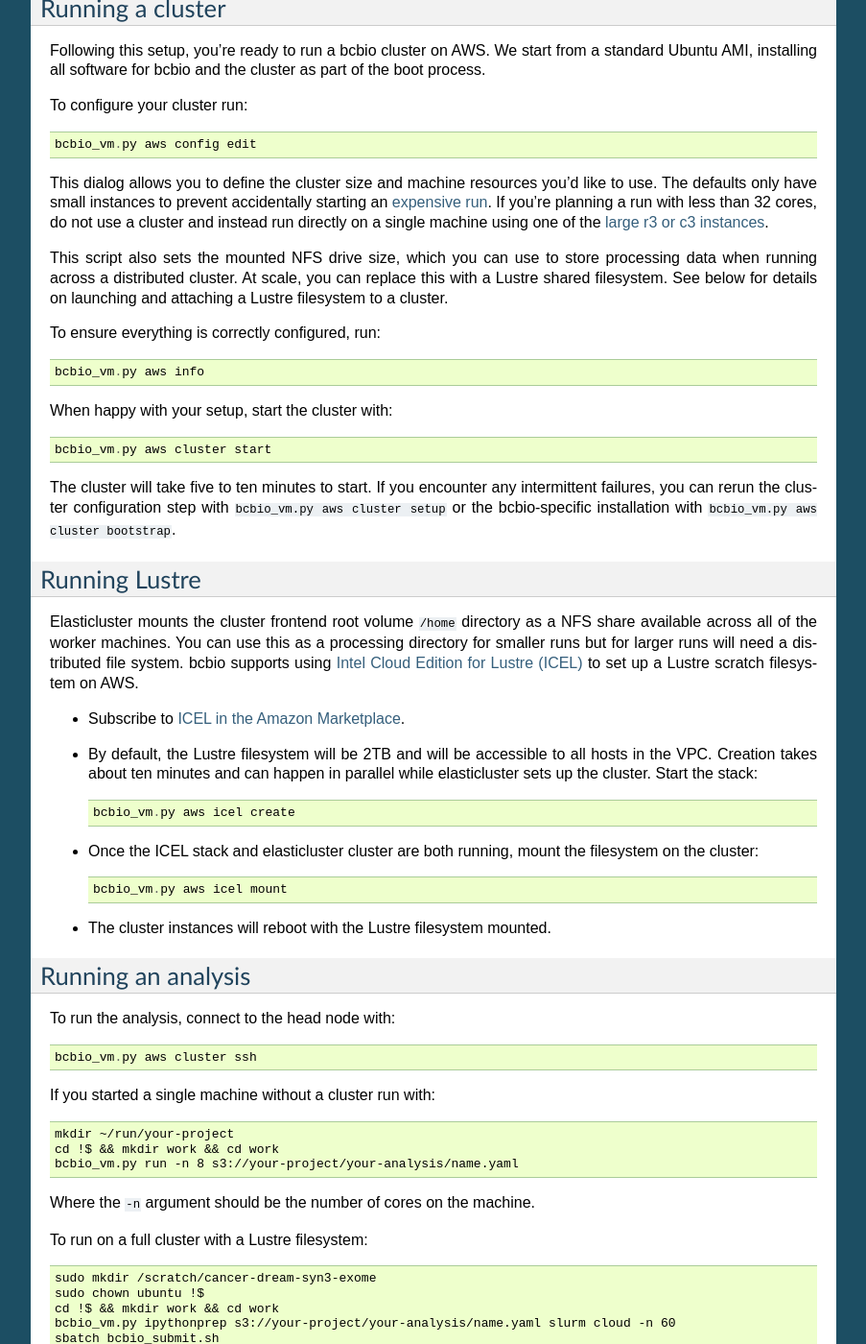
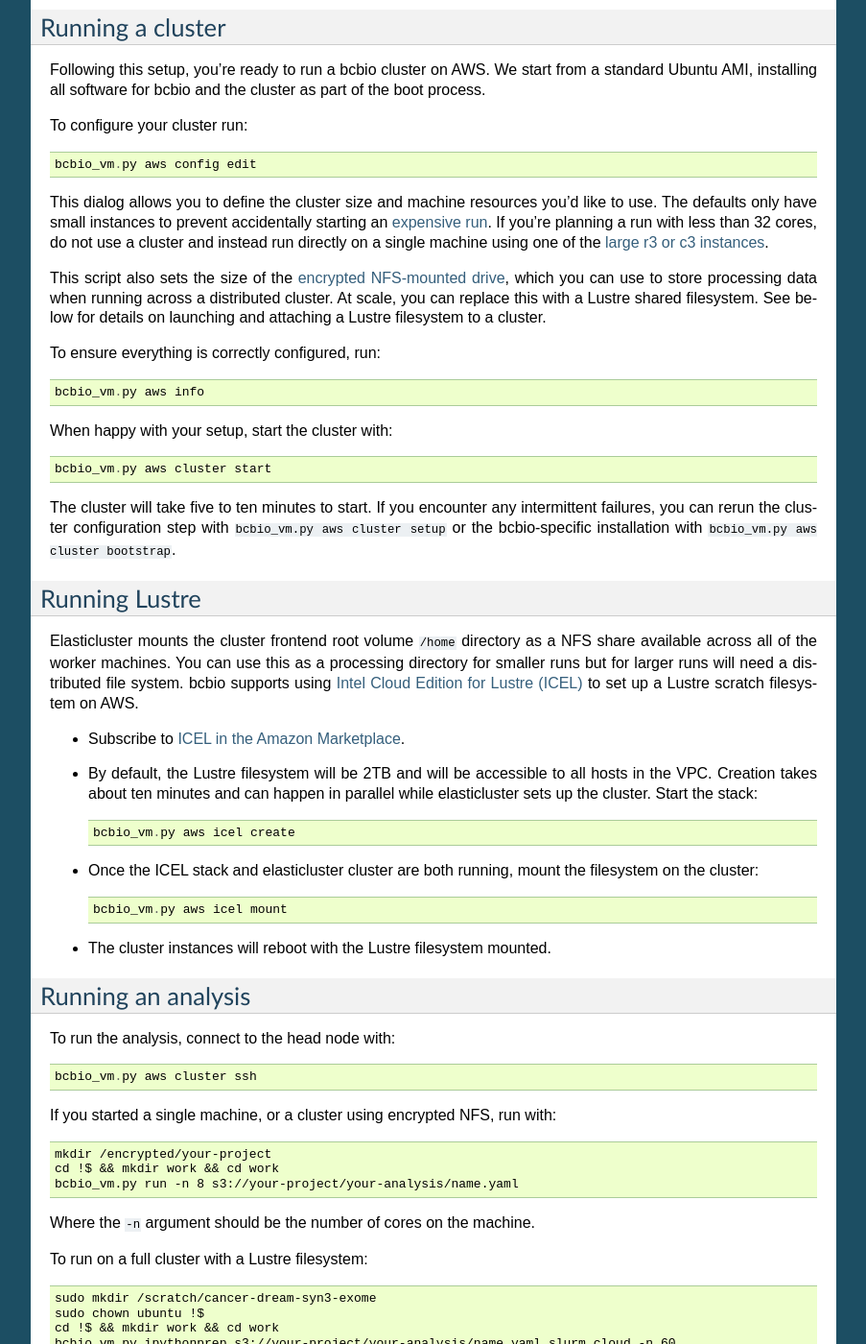
Before and after one commit to bcbio/bcbio-nextgen, a Sphinx documentation site: the page built from docs/contents/cloud.rst, in a window 1280 px wide and 1400 px high, scrolled down 1916 px. Shown: the whole window at 96% size, without its empty margins (198-1101 px from the left). Built offline with Sphinx 7.4.7, drawn with Linux system fonts in a browser that asks for light colours; some of the changed text lies outside the part shown.

Commit message:
Document usage of encrypted NFS-mounted drive for processing

```diff
--- a/docs/contents/cloud.rst
+++ b/docs/contents/cloud.rst
@@ -6,16 +6,16 @@ Amazon Web Services
 `Amazon Web Services (AWS) <https://aws.amazon.com/>`_ provides a flexible cloud
 based environment for running analyses. Cloud approaches offer the ability to
 perform analyses at scale with no investment in local hardware. They also offer
-full programmatic control over the environment, allowing us to automate the
+full programmatic control over the environment, allowing bcbio to automate the
 entire setup, run and teardown process.
 
 `bcbio-vm <https://github.com/chapmanb/bcbio-nextgen-vm>`_ provides a wrapper
 around bcbio-nextgen that automates interaction with AWS and `Docker
 <https://www.docker.com/>`_. ``bcbio_vm.py`` also cleans up the command line
 usage to make it more intuitive and provides a superset of functionality
-available in ``bcbio_nextgen.py``. bcbio-vm uses
-`Elasticluster <https://github.com/gc3-uzh-ch/elasticluster>`_
-to build a cluster on AWS with an optional Lustre shared filesystem.
+available in ``bcbio_nextgen.py``. bcbio-vm uses `Elasticluster
+<https://github.com/gc3-uzh-ch/elasticluster>`_ to build a cluster on AWS with
+an encrypted NFS mounted drive and an optional Lustre shared filesystem.
 
 Local setup
 ===========
@@ -140,10 +140,11 @@ planning a run with less than 32 cores, do not use a cluster and instead run
 directly on a single machine using one of the `large r3 or c3 instances
 <http://aws.amazon.com/ec2/instance-types/>`_.
 
-This script also sets the mounted NFS drive size, which you can use to store
-processing data when running across a distributed cluster. At scale, you can
-replace this with a Lustre shared filesystem. See below for details on launching
-and attaching a Lustre filesystem to a cluster.
+This script also sets the size of the `encrypted NFS-mounted drive
+<http://docs.aws.amazon.com/AWSEC2/latest/UserGuide/EBSEncryption.html>`_, which
+you can use to store processing data when running across a distributed
+cluster. At scale, you can replace this with a Lustre shared filesystem. See
+below for details on launching and attaching a Lustre filesystem to a cluster.
 
 To ensure everything is correctly configured, run::
 
@@ -190,9 +191,9 @@ To run the analysis, connect to the head node with::
 
     bcbio_vm.py aws cluster ssh
 
-If you started a single machine without a cluster run with::
+If you started a single machine, or a cluster using encrypted NFS, run with::
 
-    mkdir ~/run/your-project
+    mkdir /encrypted/your-project
     cd !$ && mkdir work && cd work
     bcbio_vm.py run -n 8 s3://your-project/your-analysis/name.yaml
 
@@ -228,7 +229,7 @@ to plot CPU, memory, disk and network usage during each step of a run. To
 prepare resource usage plots after finishing an analysis, first copy the
 ``bcbio-nextgen.log`` file to your local computer. Either use
 ``bcbio_vm.py elasticluster sftp bcbio`` to copy from the work directory on AWS
-(``~/run/your-project/work/log/bcbio-nextgen.log``) or transfer it from the
+(``/encrypted/your-project/work/log/bcbio-nextgen.log``) or transfer it from the
 output S3 bucket (``your-project/your-analysis/final/DATE_your-project/bcbio-nextgen.log``).
 
 If your run worked cleanly you can use the log input file directly. If you had
```
